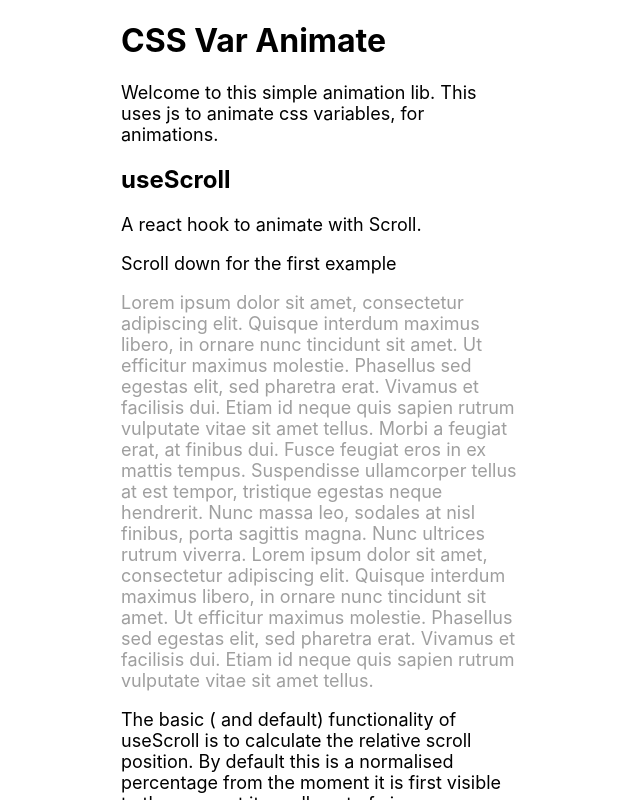
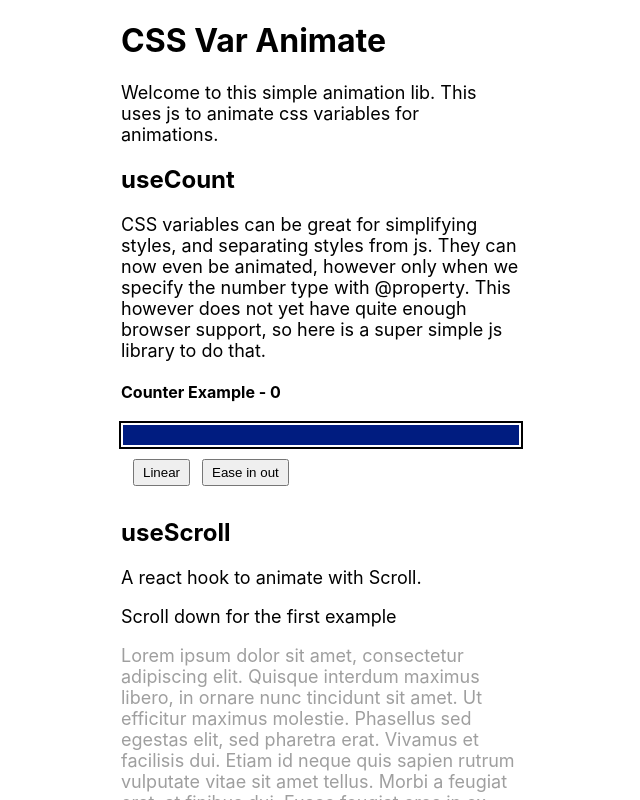
Before and after one commit to Britnell/css-var-animate, a React (Create React App) app in the folder example/: page / in a window 1280 px wide. Shown: the top 800 px of the page, without its empty margins (319-959 px from the left). Built offline with nearby package versions, Linux system fonts and the light colour scheme.

Commit message:
useCount v2.0

```diff
--- a/example/Count.module.scss
+++ /dev/null
@@ -1,19 +0,0 @@
-.bar {
-  width: 50%;
-  height: 20px;
-
-  border: 1px solid black;
-  padding: 1px;
-  position: relative;
-  overflow: hidden;
-
-  & > div {
-    width: 100%;
-    --v: calc(-100% + 1% * var(--x));
-    transform: translateX(var(--v));
-    background-color: black;
-    height: 20px;
-
-    content: var(--x);
-  }
-}
--- a/example/src/App.css
+++ b/example/src/App.css
@@ -27,6 +27,37 @@ span.code {
   margin: 0 8px;
   padding: 2px 4px;
 }
+
+/* Count Example */
+.count h4:after {
+  counter-reset: val calc(var(--x) * 100);
+  content: counter(val);
+}
+
+.count .box {
+  height: 20px;
+  --b: 2px;
+  border: var(--b) solid white;
+  box-shadow: 0 0 0 var(--b) black;
+  overflow: hidden;
+}
+.count .bar {
+  background-color: rgb(0, 28, 128);
+  height: 100%;
+  --p: calc(var(--x) * 100% - 100%);
+  transform: translateX(var(--p));
+}
+
+.buttons {
+  display: flex;
+  padding: 12px;
+  gap: 12px;
+}
+.buttons button {
+  padding: 4px 8px;
+}
+
+/* Scroll */
 
 .sc1 {
   height: 200px;
@@ -82,8 +113,13 @@ span.code {
   transition: transform 0.1s linear;
 }
 
+.pac-container {
+  --w: 100px;
+  width: 100vw;
+  margin-left: 50%;
+  transform: translateX(-50%);
+}
 .pacman {
-  --w: 100px;
   width: var(--w);
   height: var(--w);
   border-radius: 50%;
@@ -103,6 +139,17 @@ span.code {
   transform: translateX(var(--pos));
   transition: all 0.1s linear;
 }
+.dots {
+  position: absolute;
+  right: 0;
+  height: var(--w);
+  width: 100vw;
+  background: radial-gradient(blue 5px, transparent 0);
+  background-size: var(--w) var(--w);
+  background-position: calc((1 - var(--p)) * 100vw);
+  width: calc((1 - var(--p)) * 100vw - var(--w) * 0.25);
+  transition: all 0.1s linear;
+}
 
 /* threshold */
 
@@ -110,11 +157,31 @@ span.code {
   height: 100px;
   margin: 0 auto;
 }
-.thresh.above {
+.thresh.before {
   background-color: rgb(154, 154, 154);
 }
-.thresh.below {
+.thresh.after {
   background-color: rgb(134, 180, 255);
+}
+
+.fade {
+  height: 100px;
+
+  background-color: black;
+  color: white;
+
+  display: grid;
+  place-items: center;
+  font-size: 80px;
+  font-weight: 900;
+
+  transition: all 0.4s ease-in-out;
+  transform: translateX(-100px);
+  opacity: 0;
+}
+.fadeIn {
+  transform: translateX(0);
+  opacity: 1;
 }
 
 /*  Roller letter */
--- a/example/src/App.tsx
+++ b/example/src/App.tsx
@@ -1,6 +1,7 @@
 import React, { useRef } from "react";
 import "./App.css";
 import useScroller from "./cvanimate/useScroller";
+import useCounter from "./cvanimate/useCount";
 
 const Scroller = () => {
   const elRef = useRef<HTMLDivElement>(null);
@@ -9,14 +10,15 @@ const Scroller = () => {
   const fourRef = useRef<HTMLDivElement>(null);
   const pacRef = useRef<HTMLDivElement>(null);
   const threshRef = useRef<HTMLDivElement>(null);
+  const fadeRef = useRef<HTMLDivElement>(null);
   const rollRef = useRef<HTMLDivElement>(null);
+
+  const countRef = useRef<HTMLDivElement>(null);
+  const { start } = useCounter();
 
   useScroller([
     {
       ref: elRef,
-      // customVars: ({ element, perc }) => {
-      //   if (element) element.textContent = `${perc}%`;
-      // },
     },
     { ref: secRef },
     { ref: thirdRef },
@@ -35,16 +37,20 @@ const Scroller = () => {
     },
     {
       ref: threshRef,
-      classChecker: ({ top }) => {
-        return top > window.innerHeight / 2;
-      },
-      classTrue: "above",
-      classFalse: "below",
+      classChecker: ({ top }) => top > window.innerHeight / 2,
+      classTrue: "before",
+      classFalse: "after",
+      customVars: () => {},
+    },
+    {
+      ref: fadeRef,
+      classChecker: ({ top }) => top < window.innerHeight / 2,
+      classTrue: "fadeIn",
       customVars: () => {},
     },
     {
       ref: rollRef,
-      classChecker: ({ perc }) => perc < 20,
+      classChecker: ({ top }) => top < window.innerHeight * 0.75,
       classTrue: "rollIn",
       classFalse: "rollOut",
     },
@@ -55,8 +61,50 @@ const Scroller = () => {
       <h1>CSS Var Animate</h1>
       <p className="info">
         Welcome to this simple animation lib. This uses js to animate css
-        variables, for animations.
+        variables for animations.
       </p>
+      <h2>useCount</h2>
+      <p className="info">
+        CSS variables can be great for simplifying styles, and separating styles
+        from js. They can now even be animated, however only when we specify the
+        number type with @property. This however does not yet have quite enough
+        browser support, so here is a super simple js library to do that.
+      </p>
+      <div className="count" ref={countRef}>
+        <h4>Counter Example - </h4>
+        <div className="box">
+          <div className="bar"></div>
+        </div>
+        <div className="buttons">
+          <button
+            onClick={() => {
+              start({
+                ref: countRef,
+                id: "--x",
+                ms: 1000,
+              });
+            }}
+            // onClick={() => counter.start({ T: 1.0, easing: "linear" })}
+          >
+            Linear
+          </button>
+          <button
+            onClick={() => {
+              start({
+                ref: countRef,
+                id: "--x",
+                ms: 1000,
+                bezier: [1, 0, 0, 1],
+              });
+            }}
+            // onClick={() => counter.start({ T: 1.0, bezier: [1, 0, 0, 1] })}
+          >
+            Ease in out
+          </button>
+        </div>
+      </div>
+      <p className="info"></p>
+
       <h2>useScroll</h2>
       <p className="info">A react hook to animate with Scroll.</p>
       <p className="info">Scroll down for the first example</p>
@@ -170,7 +218,8 @@ const Scroller = () => {
         I know the first thiing you are thinking is : Pacman on scroll
         animation. And yes, we can do that now.
       </p>
-      <div ref={pacRef} className="second">
+      <div ref={pacRef} className="pac-container">
+        <div className="dots"> </div>
         <div className="pacman"> </div>
       </div>
       <p className="info">
@@ -205,6 +254,18 @@ const Scroller = () => {
       </p>
       <p className="info"></p>
       <div ref={threshRef} className="thresh"></div>
+      <p className="info">
+        Use this to make elements fade in at specific points.
+      </p>
+      <div ref={fadeRef} className="fade">
+        <span>KERPOW!</span>
+      </div>
+      <p>
+        Lorem ipsum dolor sit amet, consectetur adipiscing elit. Quisque
+        interdum maximus libero, in ornare nunc tincidunt sit amet. Ut efficitur
+        maximus molestie. Phasellus sed egestas elit, sed pharetra erat. Vivamus
+        et facilisis dui.
+      </p>
       <div ref={rollRef} className="roller">
         <span className="q1">
           <span className="q2">
--- /dev/null
+++ b/example/src/cvanimate/useCount.tsx
@@ -0,0 +1,88 @@
+import React, { useEffect, useRef } from "react";
+import Bezier from "bezier-easing";
+import { asStr } from "./util";
+
+// 5ms interval for framerate
+
+const defaultEasings = {
+  linear: [0, 0, 1, 1],
+  "ease-in-out": [1, 0, 0, 1],
+  "ease-in": [0.6, 0, 1, 1],
+  "ease-out": [0, 0, 0.6, 1],
+};
+const linear = (x: number) => x;
+
+type startProps = {
+  ref: React.RefObject<HTMLDivElement>;
+  id: string;
+  ms?: number;
+  bezier?: number[];
+  easing?: "linear" | "ease-in" | "ease-out";
+};
+
+type counterType = {
+  [id: string]: {
+    t?: number;
+    begin: number;
+    ms: number;
+    active: boolean;
+    ref: React.RefObject<HTMLDivElement>;
+    id: string;
+    easingFunction: (x: number) => number;
+  };
+};
+
+const useCounter = () => {
+  const requestRef = useRef<number>();
+  const counterRef = useRef<counterType>({});
+
+  const frameLoop = () => {
+    if (Object.keys(counterRef.current).length > 0) {
+      Object.values(counterRef.current).forEach((counter) => {
+        const { active, begin, ms, id, easingFunction } = counter;
+        if (!active) return;
+        const t = Date.now() - begin;
+        let p = t / ms;
+        if (p > 1.0) p = 1.0;
+        const val = easingFunction(p);
+        // console.log(p, counter);
+        if (counter.ref.current)
+          counter.ref.current.style.setProperty(id, asStr(val));
+
+        // End
+        if (t >= ms) counter.active = false;
+      });
+    }
+    requestRef.current = requestAnimationFrame(frameLoop);
+  };
+
+  useEffect(() => {
+    requestRef.current = requestAnimationFrame(frameLoop);
+    return () => {
+      requestRef.current && cancelAnimationFrame(requestRef.current);
+    };
+  }, []);
+
+  const start = ({ ref, id, ms = 1000, bezier, easing }: startProps) => {
+    let curve;
+    if (easing && defaultEasings[easing]) curve = defaultEasings[easing];
+    else if (bezier) curve = bezier;
+
+    const easingFunction = curve
+      ? Bezier(curve[0], curve[1], curve[2], curve[3])
+      : linear;
+
+    counterRef.current[id] = {
+      begin: Date.now(),
+      active: true,
+      ms,
+      id,
+      ref,
+      easingFunction,
+    };
+  };
+
+  return { start };
+};
+
+export default useCounter;
```
Also changed, not shown: example/index.js (deleted, +0 -49 lines), example/src/cvanimate/useCountOld.tsx (renamed from example/src/cvanimate/useCounter.js, +29 -8 lines).
